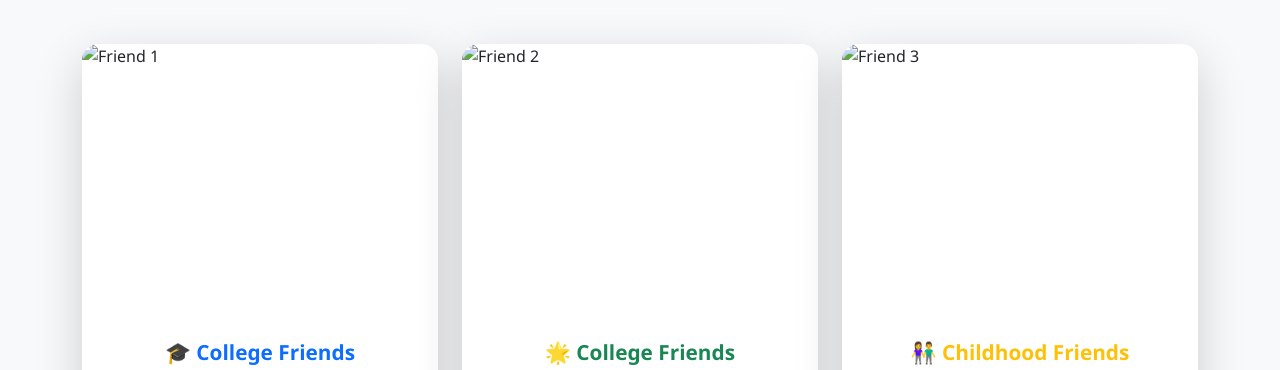
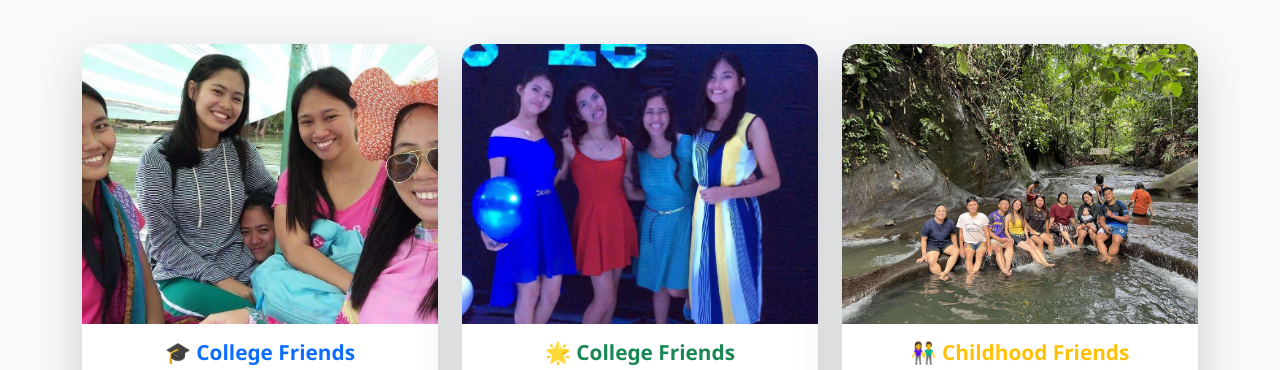
Before and after one commit to Flynnn21/example-portfolio, a plain HTML site: page friends.html in a window 1280 px wide. Shown: the part 570-940 px from the top of the page. Drawn offline with nearby package versions, Linux system fonts and the light colour scheme.

Commit message:
friends.html

```diff
--- a/friends.html
+++ b/friends.html
@@ -74,7 +74,7 @@
               class="card border-0 shadow-lg rounded-4 overflow-hidden friend-card h-100"
             >
               <img
-                src="img/friends2.jpg"
+                src="friends2.jpg"
                 class="card-img-top friend-img"
                 alt="Friend 1"
               />
@@ -97,7 +97,7 @@
               class="card border-0 shadow-lg rounded-4 overflow-hidden friend-card h-100"
             >
               <img
-                src="img/friends1.jpg"
+                src="friends1.jpg"
                 class="card-img-top friend-img"
                 alt="Friend 2"
               />
@@ -119,7 +119,7 @@
               class="card border-0 shadow-lg rounded-4 overflow-hidden friend-card h-100"
             >
               <img
-                src="img/friends3.jpg"
+                src="friends3.jpg"
                 class="card-img-top friend-img"
                 alt="Friend 3"
               />
```
